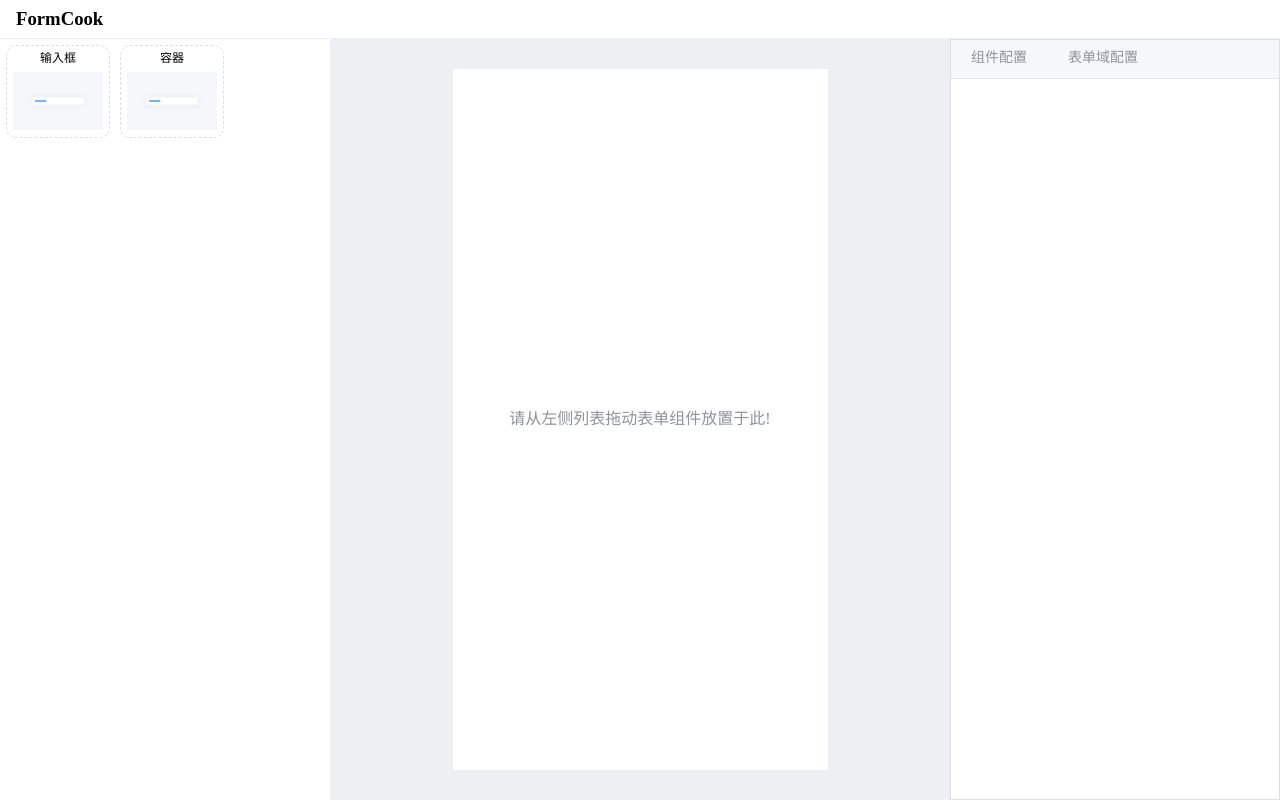
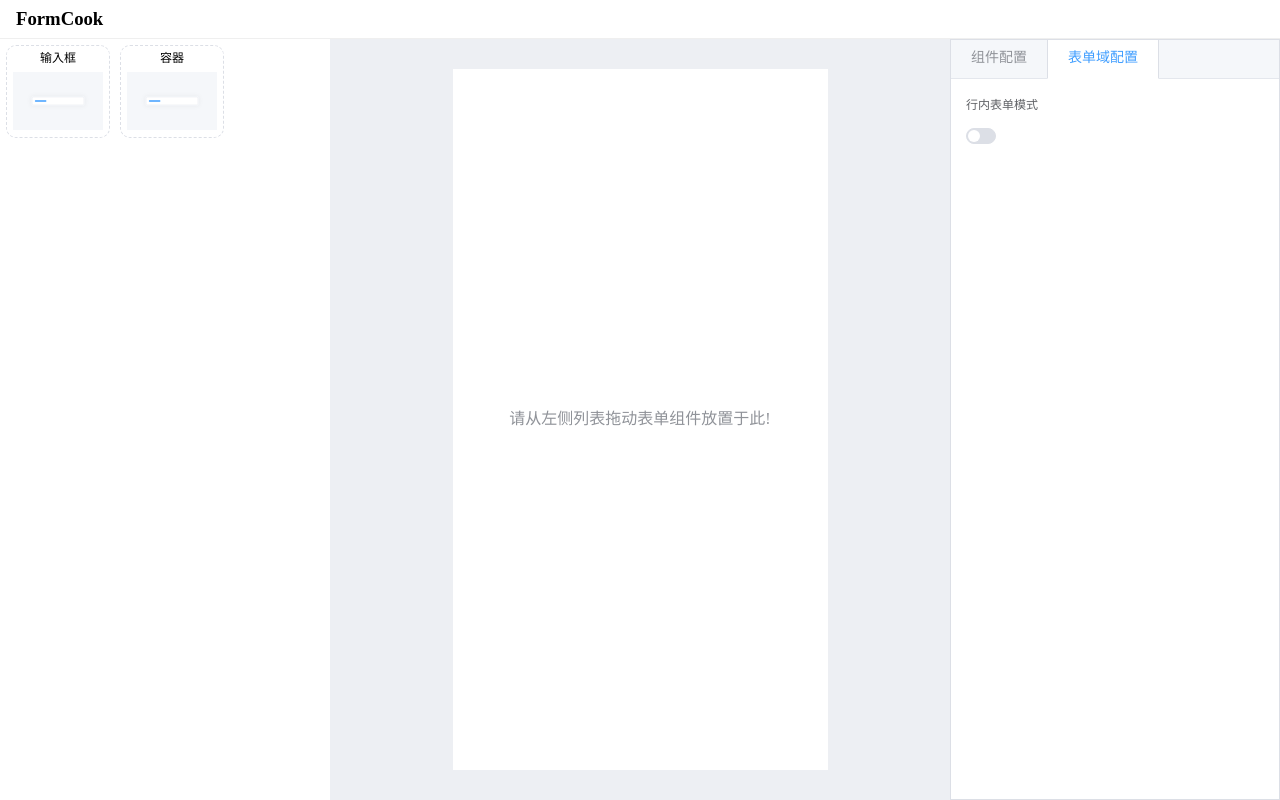
Before and after one commit to is-zhou/form-cook, a Vue app: page / in a window 1280 px wide. Built offline with nearby package versions, Linux system fonts and the light colour scheme; the HTML template or start-up script is replaced by a standard one.

Commit message:
chore: 设置器默认选中面板切换

```diff
--- a/src/views/cook/components/RightArea/index.vue
+++ b/src/views/cook/components/RightArea/index.vue
@@ -1,12 +1,12 @@
 <script setup lang="ts">
 import type { TComponentConfig, TFormAreaConfig } from '@/types/schema'
-import { ref } from 'vue'
+import { ref, watch } from 'vue'
 import ConfigFormRender from './ConfigFormRender.vue'
 
 const componentConfig = defineModel<TComponentConfig | null>('componentConfig')
 const formAreaConfig = defineModel<TFormAreaConfig>('formAreaConfig', { required: true })
 
-const activeName = ref('formItem')
+const activeName = ref<'component' | 'formArea'>('formArea')
 const componentSetters: TComponentConfig[] = [
   {
     id: '',
@@ -27,12 +27,21 @@ const formAreaSetters: TComponentConfig[] = [
     defaultValue: '',
   },
 ]
+watch(
+  () => componentConfig.value,
+  () => {
+    activeName.value = componentConfig.value?.componentType === 'form' ? 'component' : 'formArea'
+  },
+  {
+    immediate: true,
+  },
+)
 </script>
 
 <template>
   <div class="right_area">
     <el-tabs v-model="activeName" type="border-card" style="min-height: 100%">
-      <el-tab-pane label="组件配置" name="form">
+      <el-tab-pane label="组件配置" name="component">
         <ConfigFormRender
           v-if="componentConfig"
           :form-data="componentConfig"
```
